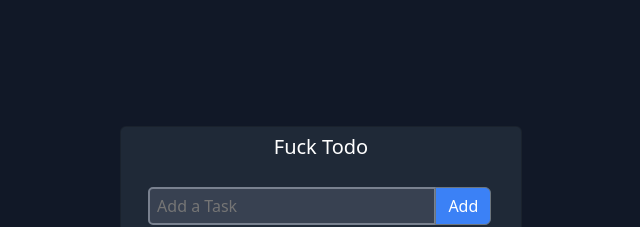
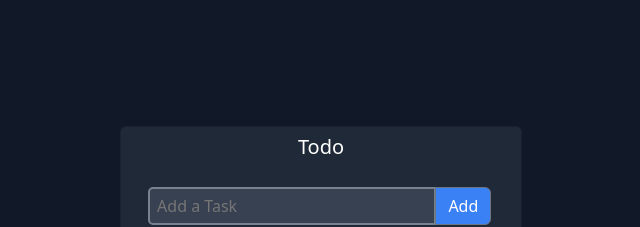
Before and after one commit to DennisByrns/todo-app, a React (Create React App) app: page / in a window 1280 px wide. Shown: the top 227 px of the page, without its empty margins (319-959 px from the left). Built offline with nearby package versions, Linux system fonts and the light colour scheme.

Commit message:
Removing WIP title, changed to just 'ToDo'.

```diff
--- a/src/todo.jsx
+++ b/src/todo.jsx
@@ -129,7 +129,7 @@ export default function ToDo() {
 					<div className="col"></div>
 					<div className="col text-center">
 						<div className="card todoDiv">
-							<h5 className="card-title todoTitle">Fuck Todo</h5>
+							<h5 className="card-title todoTitle">Todo</h5>
 							<div className="input-group mb-3" style={{padding: "5% 5% 0 5%", flexWrap: "nowrap"}}>
 								<input type="text"
 										autoFocus
```
